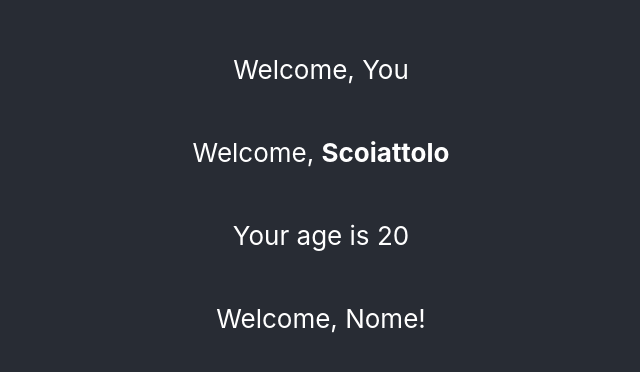
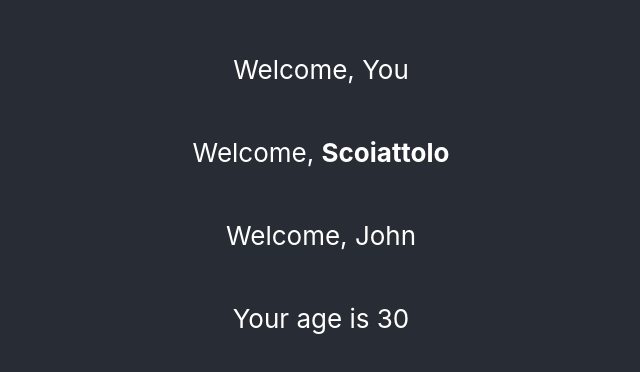
Before and after one commit to Raccoon6650/Develhope-React, a React (Create React App) app in the folder esercizi_develhope/: page / in a window 1280 px wide. Shown: the part 206-578 px from the top of the page, without its empty margins (319-959 px from the left). Built offline with nearby package versions, Linux system fonts and the light colour scheme.

Commit message:
esercizio svolto

```diff
--- a/esercizi_develhope/src/App.js
+++ b/esercizi_develhope/src/App.js
@@ -4,8 +4,8 @@
 
 const name = <strong>Scoiattolo</strong>
 const age = 20
-const name2 = "Nome!"
-const age2 = 2
+const name2 = "John"
+const age2 = 30
 
 function App() {
   return (
--- a/esercizi_develhope/src/components/welcome.js
+++ b/esercizi_develhope/src/components/welcome.js
@@ -4,7 +4,7 @@
   return (
     <>
       <p>Welcome, {props.name}</p>
-      {props.age > 18 && props.age < 65 ? <Age age={props.age} /> : null}
+      {props.age > 18 && props.age < 65 && props.name === "John" ? <Age age={props.age} /> : null}
     </>
   );
 };
```
